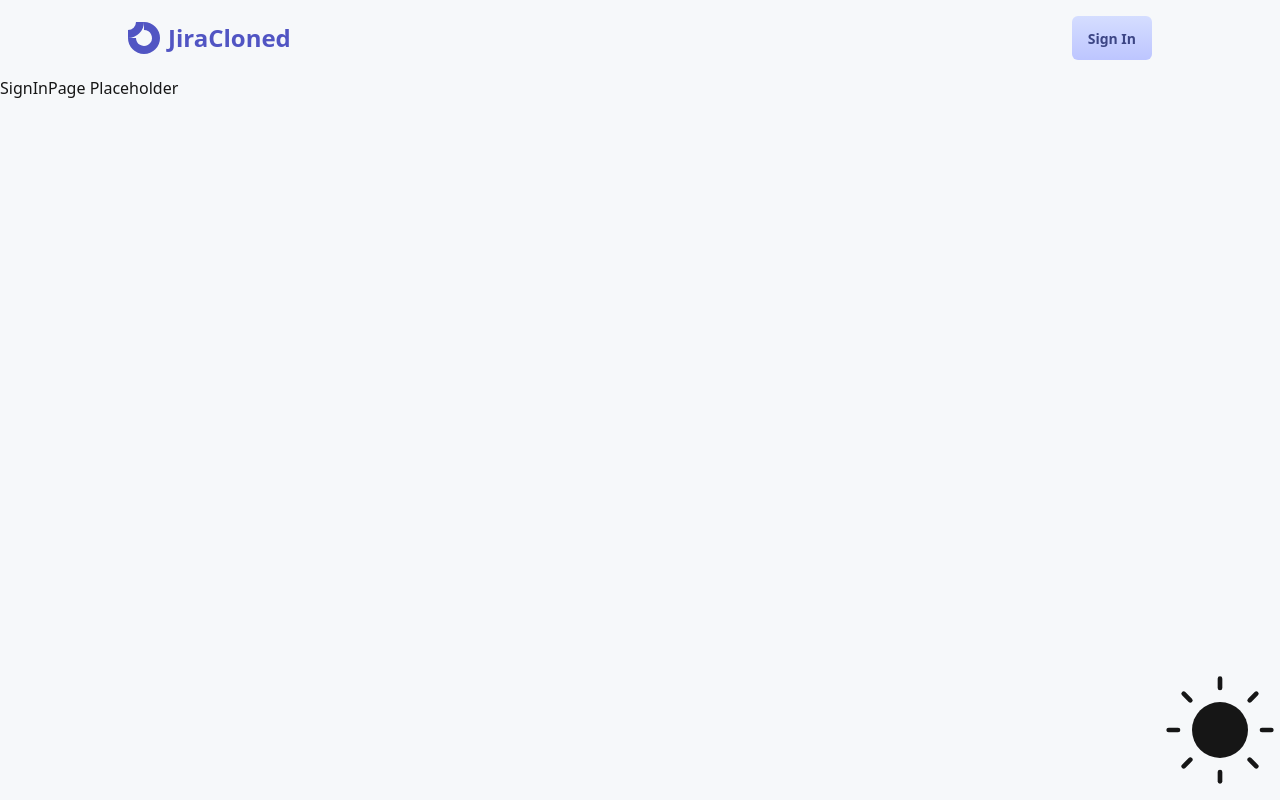
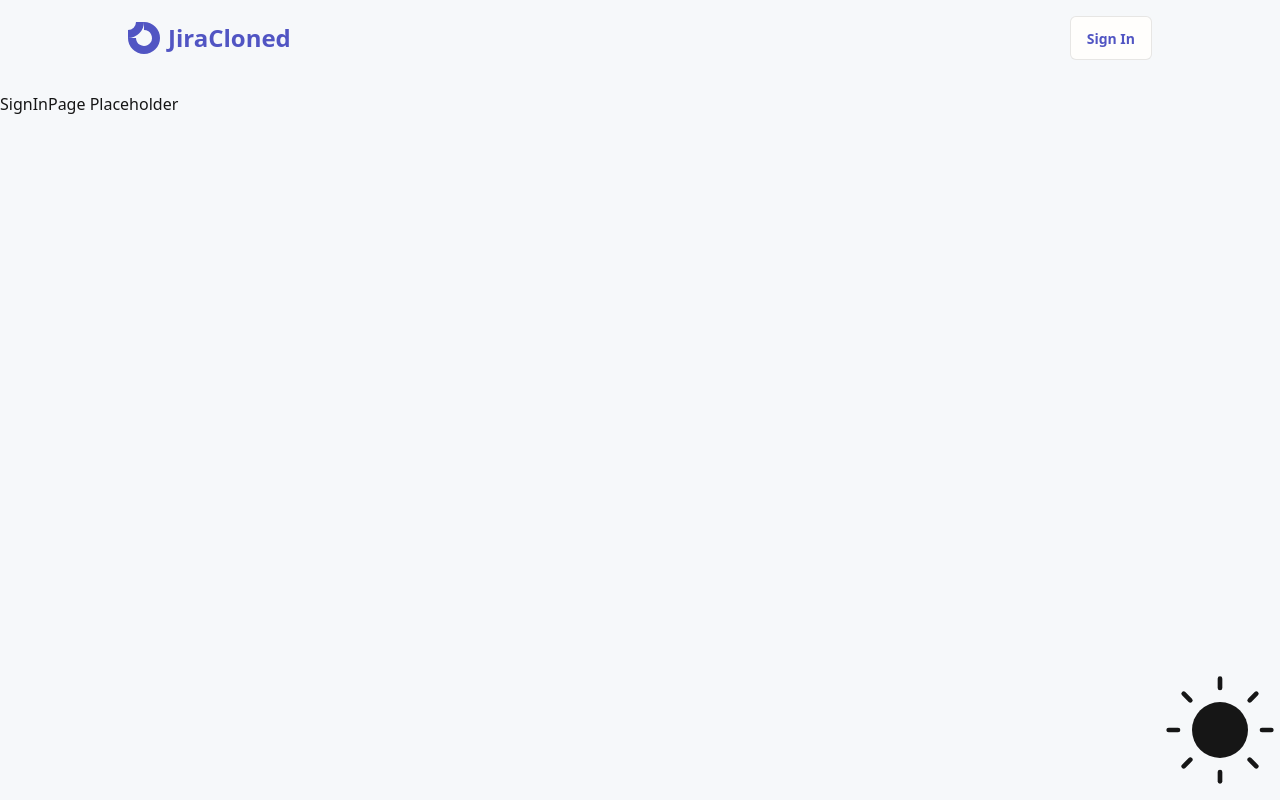
Before and after one commit to PaulHaze/jira-clone, a Next.js app: page /sign-in in a window 1280 px wide. Built offline with nearby package versions, Linux system fonts and the light colour scheme.

Commit message:
add a neutral button

```diff
--- a/src/app/(auth)/layout.tsx
+++ b/src/app/(auth)/layout.tsx
@@ -8,8 +8,8 @@ export default function AuthLayout({ children }: AuthLayoutProps) {
   return (
     <main className="min-h-screen bg-base-200">
       {/* NAV */}
-      <div className="mx-auto mb-4 max-w-lg">
-        <div className="flex items-center justify-between px-6 pt-4 md:px-8 lg:px-0">
+      <div className="mx-auto mb-4 max-w-lg bg-base-200">
+        <div className="flex items-center justify-between px-6 py-4 md:px-8 lg:px-0">
           {/* LOGO */}
           <div className="flex items-center">
             <Logo className="h-8 w-8 text-primary" />
@@ -17,7 +17,7 @@ export default function AuthLayout({ children }: AuthLayoutProps) {
           </div>
 
           {/* BUTTON */}
-          <Button variant="secondary">Sign In</Button>
+          <Button variant={'neutral'}>Sign In</Button>
         </div>
       </div>
       {children}
--- a/src/components/ui/Button.tsx
+++ b/src/components/ui/Button.tsx
@@ -22,6 +22,8 @@ const buttonVariants = cva(
           'bg-gradient-to-b from-destructive-light to-destructive font-bold text-destructive-foreground hover:from-destructive-dark hover:to-destructive-dark hover:text-white',
         outline:
           'border border-input bg-background font-bold hover:bg-accent hover:text-accent-foreground',
+        neutral:
+          'border border-input/10 bg-base-100 font-bold text-primary hover:bg-base-300',
         ghost:
           'btn-ghost font-semibold hover:bg-accent hover:text-accent-foreground',
         muted:
```
